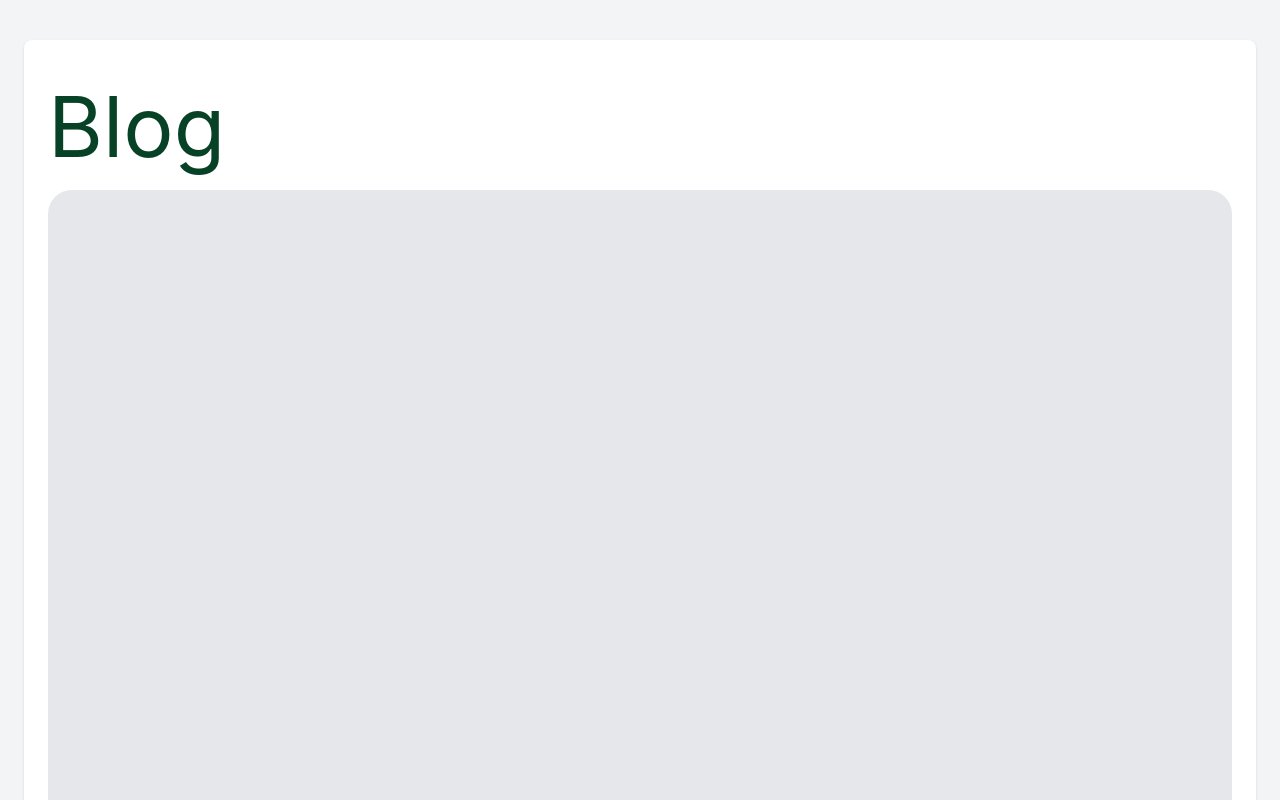
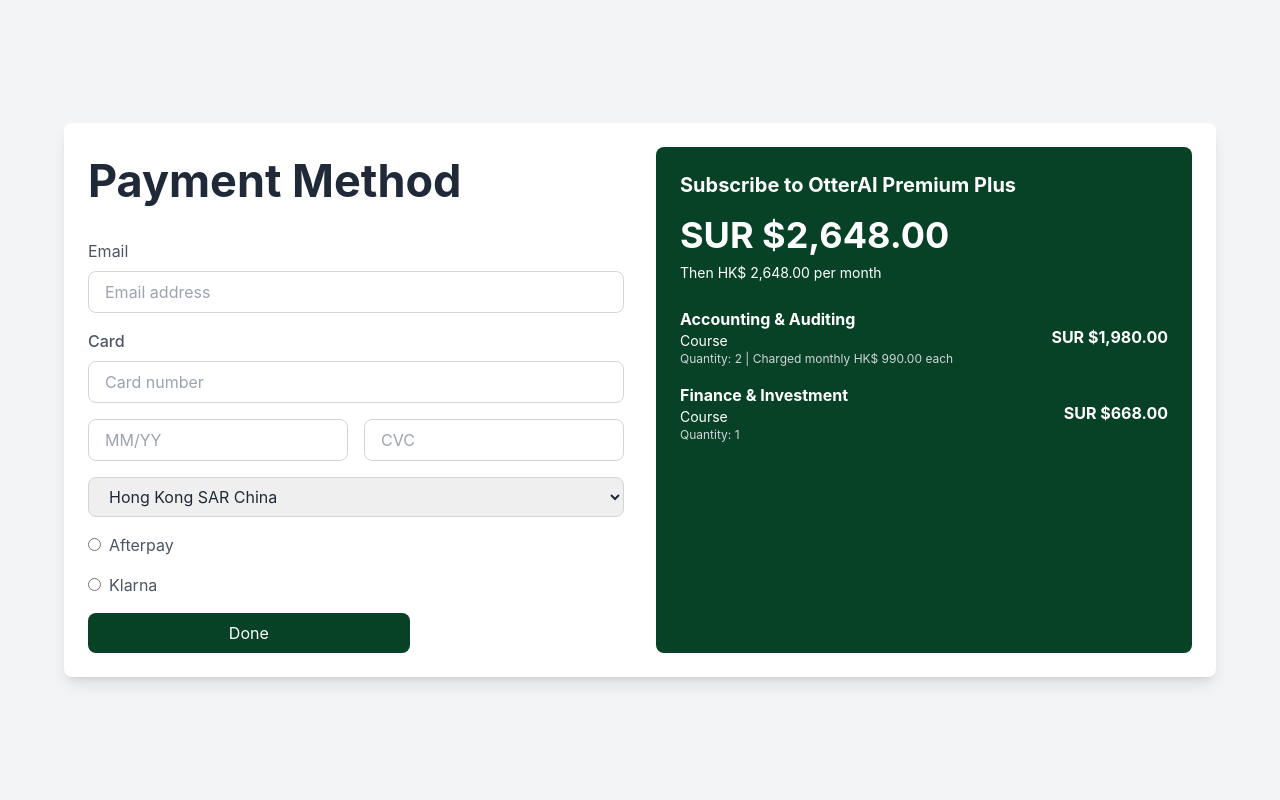
Before and after one commit to ahsanisdeveloping/tutor_frontend, a React (Create React App) app: page / in a window 1280 px wide. Shown: the top 800 px of the page. Built offline with nearby package versions, Linux system fonts and the light colour scheme.

Commit message:
working on payment section

```diff
--- a/src/App.jsx
+++ b/src/App.jsx
@@ -11,6 +11,7 @@
 import RegisterPage from './components/Register';
 import TrendingBlogs from './components/BlogsPage';
 import Blog from './components/Blog';
+import PaymentMethod from './components/PaymentMethod';
 function App() {
 
  return (
@@ -26,7 +27,8 @@
   {/* <SignIn/> */}
   {/* <RegisterPage/> */}
   {/* <TrendingBlogs/> */}
-  <Blog/>
+  {/* <Blog/> */}
+  <PaymentMethod/>
     </div>
  );
 }
--- /dev/null
+++ b/src/components/PaymentMethod.jsx
@@ -0,0 +1,118 @@
+import React from "react";
+
+const PaymentMethod = () => {
+  return (
+    <div className="min-h-screen bg-gray-100 flex items-center justify-center p-6">
+      <div className="bg-white rounded-lg shadow-lg w-full max-w-6xl p-6">
+        {/* Main Container */}
+        <div className="grid grid-cols-1 md:grid-cols-2 gap-8">
+          {/* Payment Method Form */}
+          <div>
+            <h2 className="text-[45px] font-bold mb-6">Payment Method</h2>
+            <form className="space-y-4">
+              {/* Email Field */}
+              <div>
+                <label className="block text-gray-600 mb-2" htmlFor="email">
+                  Email
+                </label>
+                <input
+                  type="email"
+                  id="email"
+                  placeholder="Email address"
+                  className="w-full border border-gray-300 rounded-lg px-4 py-2"
+                />
+              </div>
+
+              {/* Card Details */}
+              <div>
+                <div className="flex items-center mb-2">
+
+                  <label className="block text-gray-600 font-medium">
+                    Card
+                  </label>
+                </div>
+                <div className="space-y-4">
+                  <input
+                    type="text"
+                    placeholder="Card number"
+                    className="w-full border border-gray-300 rounded-lg px-4 py-2"
+                  />
+                  <div className="flex gap-4">
+                    <input
+                      type="text"
+                      placeholder="MM/YY"
+                      className="w-1/2 border border-gray-300 rounded-lg px-4 py-2"
+                    />
+                    <input
+                      type="text"
+                      placeholder="CVC"
+                      className="w-1/2 border border-gray-300 rounded-lg px-4 py-2"
+                    />
+                  </div>
+                  <select
+                    className="w-full border border-gray-300 rounded-lg px-4 py-2"
+                  >
+                    <option>Hong Kong SAR China</option>
+                    <option>United States</option>
+                    <option>Canada</option>
+                  </select>
+                </div>
+              </div>
+
+              {/* Alternative Payment Options */}
+              <div className="space-y-4">
+                <div className="flex items-center">
+                  <input type="radio" name="payment" className="mr-2" />
+                  <label className="text-gray-600">Afterpay</label>
+                </div>
+                <div className="flex items-center">
+                  <input type="radio" name="payment" className="mr-2" />
+                  <label className="text-gray-600">Klarna</label>
+                </div>
+              </div>
+
+              {/* Submit Button */}
+              <button
+                type="submit"
+                className="w-[60%]  bg-[#074226] text-white rounded-lg px-4 py-2 mt-4"
+              >
+                Done
+              </button>
+            </form>
+          </div>
+
+          {/* Subscription Summary */}
+          <div className="bg-[#074226] text-white rounded-lg p-6">
+            <h2 className="text-xl font-bold mb-4">
+              Subscribe to OtterAI Premium Plus
+            </h2>
+            <p className="text-4xl font-bold mb-2">SUR $2,648.00</p>
+            <p className="text-sm mb-6">Then HK$ 2,648.00 per month</p>
+            <div className="space-y-4">
+              <div className="flex justify-between items-center">
+                <div>
+                  <h3 className="font-bold">Accounting & Auditing</h3>
+                  <p className="text-sm">Course</p>
+                  <p className="text-xs text-gray-300">
+                    Quantity: 2 | Charged monthly HK$ 990.00 each
+                  </p>
+                </div>
+                <p className="font-bold">SUR $1,980.00</p>
+              </div>
+              <div className="flex justify-between items-center">
+                <div>
+                  <h3 className="font-bold">Finance & Investment</h3>
+                  <p className="text-sm">Course</p>
+                  <p className="text-xs text-gray-300">Quantity: 1</p>
+                </div>
+                <p className="font-bold">SUR $668.00</p>
+              </div>
+            </div>
+          </div>
+        </div>
+      </div>
+    </div>
+  );
+};
+
+export default PaymentMethod;
```
